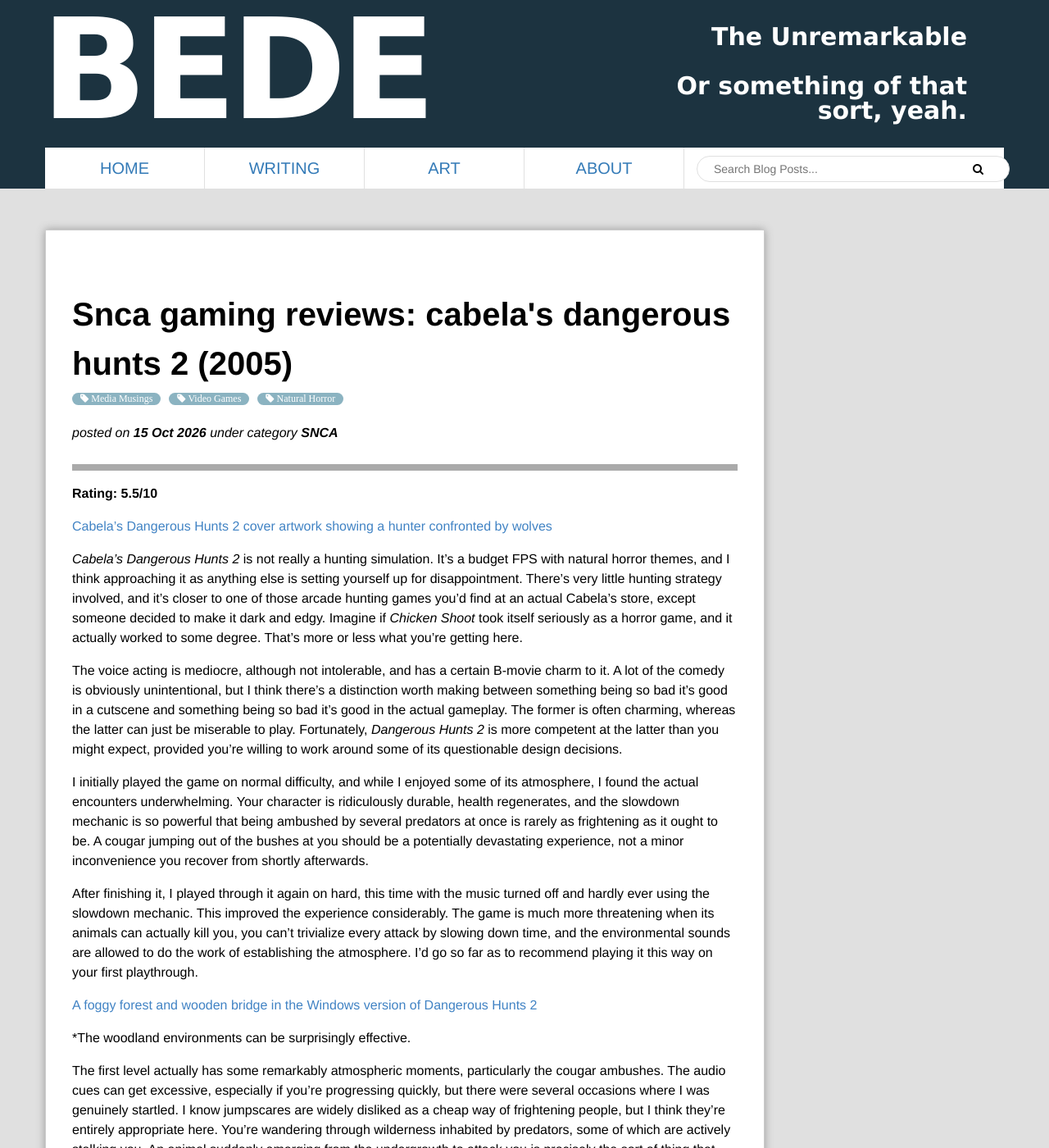
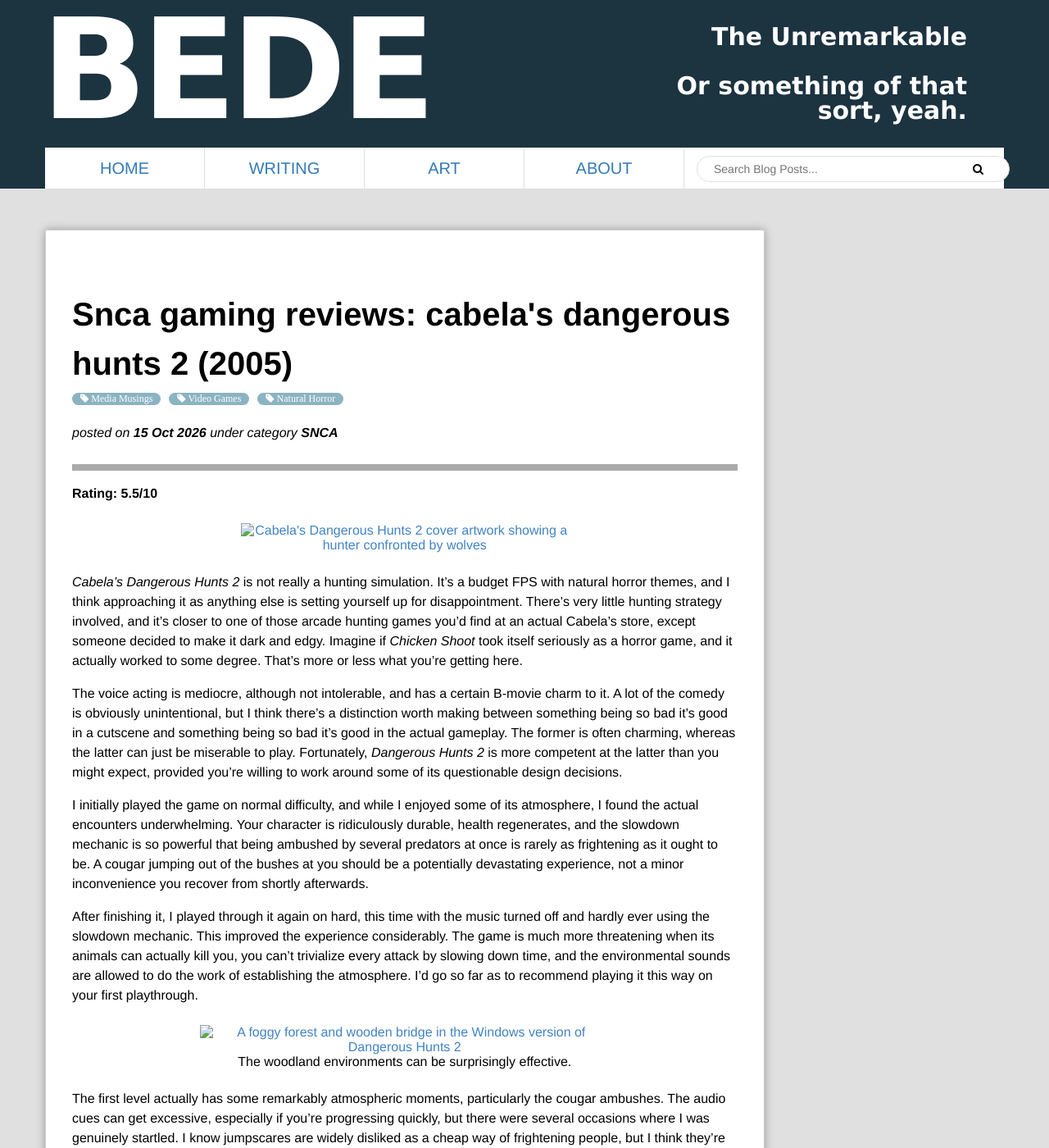
Before and after one commit to BedeTheUnremarkable/bedetheunremarkable.github.io, a Jekyll site: the page built from _posts/2026-10-15-cabelas-dangerous-hunts-2.md, in a window 1280 px wide and 1400 px high. Shown: the whole window at 82% size. Built offline with Jekyll 4.4.1, drawn with Linux system fonts in a browser that asks for light colours; some of the changed text lies outside the part shown.

Commit message:
fixed images

```diff
--- a/_posts/2026-10-15-cabelas-dangerous-hunts-2.md
+++ b/_posts/2026-10-15-cabelas-dangerous-hunts-2.md
@@ -12,7 +12,9 @@
 
 **Rating: 5.5/10**
 
-[Cabela's Dangerous Hunts 2 cover artwork showing a hunter confronted by wolves](/assets/images/cabelasdangeroushunts2cover.jpg)
+<figure style="margin:1.5em auto; text-align:center;">
+  <a href="/assets/images/cabelasdangeroushunts2cover.jpg"><img src="/assets/images/cabelasdangeroushunts2cover.jpg" alt="Cabela's Dangerous Hunts 2 cover artwork showing a hunter confronted by wolves" style="width:100%; max-width:400px; height:auto;"></a>
+</figure>
 
 *Cabela's Dangerous Hunts 2* is not really a hunting simulation. It's a budget FPS with natural horror themes, and I think approaching it as anything else is setting yourself up for disappointment. There's very little hunting strategy involved, and it's closer to one of those arcade hunting games you'd find at an actual Cabela's store, except someone decided to make it dark and edgy. Imagine if *Chicken Shoot* took itself seriously as a horror game, and it actually worked to some degree. That's more or less what you're getting here.
 
@@ -22,9 +24,10 @@
 
 After finishing it, I played through it again on hard, this time with the music turned off and hardly ever using the slowdown mechanic. This improved the experience considerably. The game is much more threatening when its animals can actually kill you, you can't trivialize every attack by slowing down time, and the environmental sounds are allowed to do the work of establishing the atmosphere. I'd go so far as to recommend playing it this way on your first playthrough.
 
-[A foggy forest and wooden bridge in the Windows version of Dangerous Hunts 2](/assets/images/cdhs2atmosphere.jpg)
-
-*The woodland environments can be surprisingly effective.
+<figure style="margin:1.5em auto; text-align:center;">
+  <a href="/assets/images/cdhs2atmosphere.jpg"><img src="/assets/images/cdhs2atmosphere.jpg" alt="A foggy forest and wooden bridge in the Windows version of Dangerous Hunts 2" style="width:100%; max-width:500px; height:auto;"></a>
+  <figcaption>The woodland environments can be surprisingly effective.</figcaption>
+</figure>
 
 The first level actually has some remarkably atmospheric moments, particularly the cougar ambushes. The audio cues can get excessive, especially if you're progressing quickly, but there were several occasions where I was genuinely startled. I know jumpscares are widely disliked as a cheap way of frightening people, but I think they're entirely appropriate here. You're wandering through wilderness inhabited by predators, some of which are actively stalking you. An animal suddenly emerging from the undergrowth to attack you is precisely the sort of thing that *should* be frightening in a game like this.
 
@@ -48,9 +51,10 @@
 
 Without the cutscenes, however, it's a surprisingly bleak wilderness survival game in which you're escorting people through dangerous environments, struggling with ammunition shortages, and being ambushed by hostile wildlife. When the yeti finally appears, it doesn't necessarily feel like the punchline to an absurd story anymore. It's more like a revelation that the people who claim to have seen Bigfoot were telling the truth all along.
 
-[The yeti boss encounter in a snowy mountain setting in Dangerous Hunts 2](/assets/images/yeti.webp)
-
-*The final encounter. (Spoiler, obviously.)*
+<figure style="margin:1.5em auto; text-align:center;">
+  <a href="/assets/images/yeti.webp"><img src="/assets/images/yeti.webp" alt="The yeti boss encounter in a snowy mountain setting in Dangerous Hunts 2" style="width:100%; max-width:500px; height:auto;"></a>
+  <figcaption>The final encounter. (Spoiler, obviously.)</figcaption>
+</figure>
 
 Neither interpretation is necessarily wrong, but they pull in opposite directions. The B-movie charm and the genuinely effective horror are separate layers of the experience, and to some extent you can choose which one you want. I actually think the game is scarier without its story, which is a rather peculiar thing to say about a horror game.
 
```
